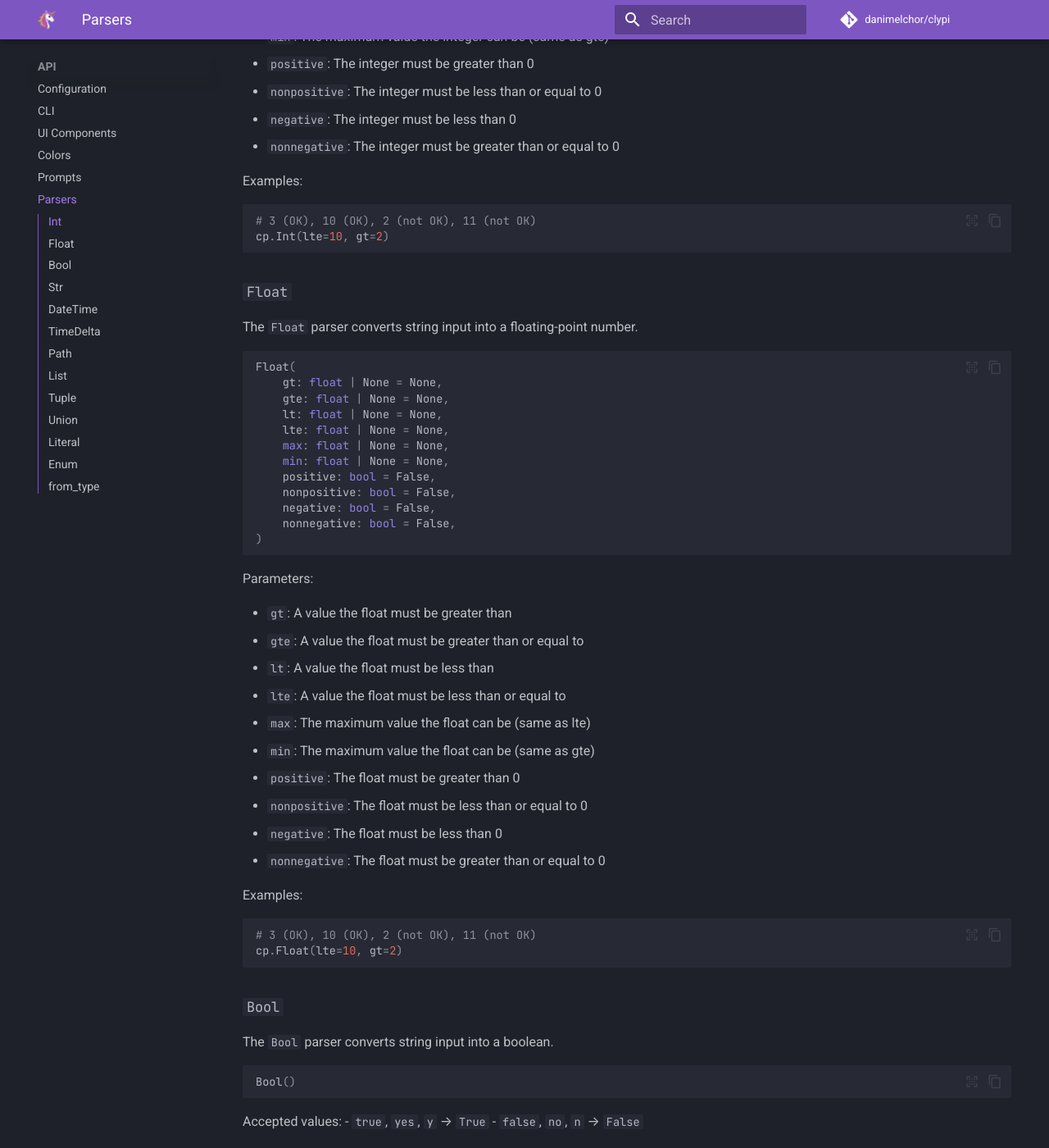
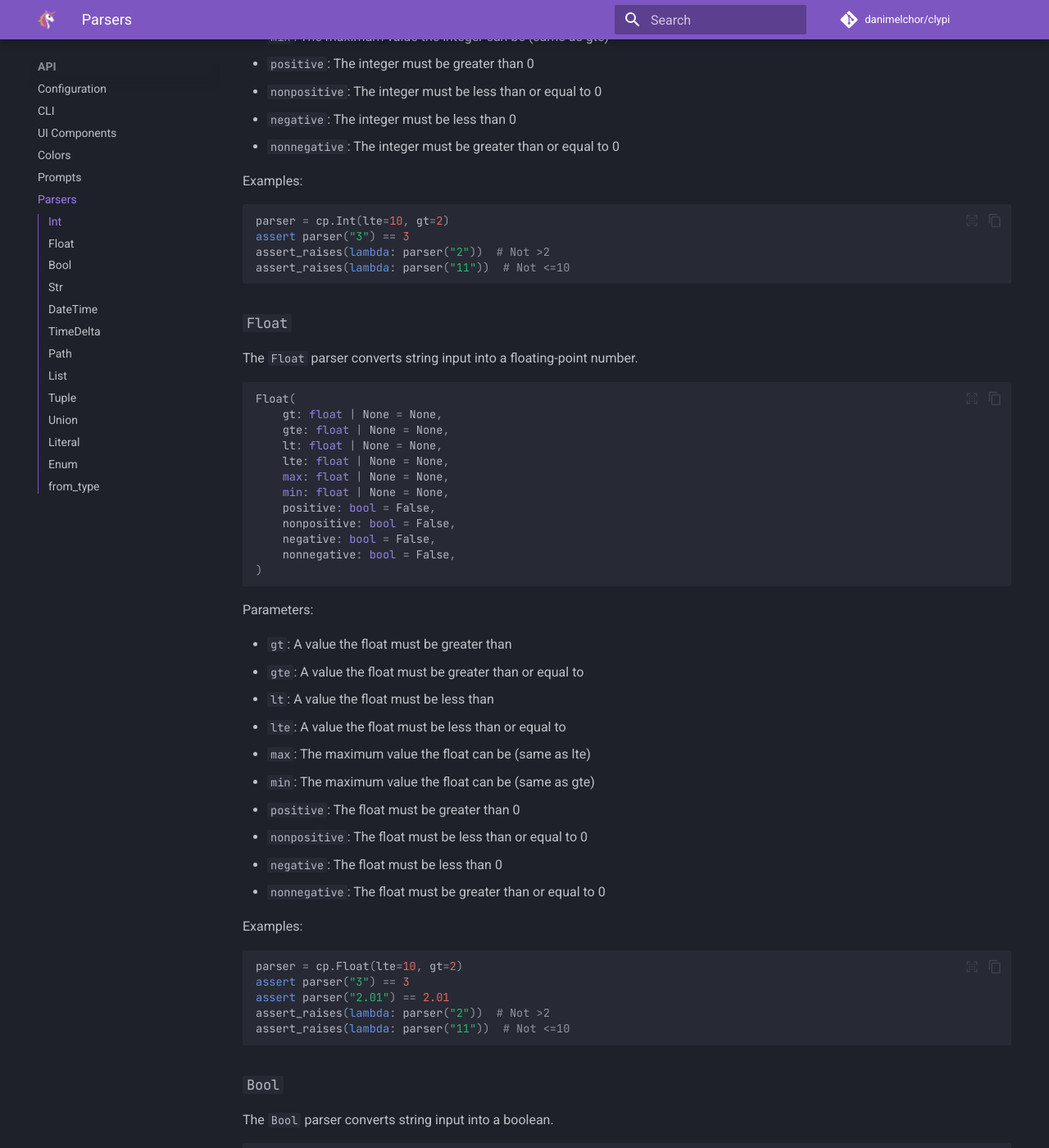
Before and after one commit to danimelchor/clypi, an MkDocs documentation site: the page built from docs/api/parsers.md, in a window 1280 px wide and 1400 px high, scrolled down 893 px. Shown: the whole window at 82% size. Built offline with MkDocs 1.6.1 and Material for MkDocs 9.7.7, drawn with Linux system fonts in a browser that asks for light colours; comment, search, counter and statistics services are not loaded; some of the changed text lies outside the part shown.

Commit message:
parse literal

````diff
--- a/docs/api/parsers.md
+++ b/docs/api/parsers.md
@@ -38,8 +38,10 @@
 Examples:
 <!-- mdtest -->
 ```python
-# 3 (OK), 10 (OK), 2 (not OK), 11 (not OK)
-cp.Int(lte=10, gt=2)
+parser = cp.Int(lte=10, gt=2)
+assert parser("3") == 3
+assert_raises(lambda: parser("2"))  # Not >2
+assert_raises(lambda: parser("11"))  # Not <=10
 ```
 
 ### `Float`
@@ -76,8 +78,11 @@
 Examples:
 <!-- mdtest -->
 ```python
-# 3 (OK), 10 (OK), 2 (not OK), 11 (not OK)
-cp.Float(lte=10, gt=2)
+parser = cp.Float(lte=10, gt=2)
+assert parser("3") == 3
+assert parser("2.01") == 2.01
+assert_raises(lambda: parser("2"))  # Not >2
+assert_raises(lambda: parser("11"))  # Not <=10
 ```
 
 ### `Bool`
@@ -91,6 +96,15 @@
 Accepted values:
 - `true`, `yes`, `y` → `True`
 - `false`, `no`, `n` → `False`
+
+
+Examples:
+<!-- mdtest -->
+```python
+parser = cp.Bool()
+assert parser("y") is True
+assert parser("NO") is False
+```
 
 ### `Str`
 
@@ -121,7 +135,11 @@
 
 <!-- mdtest -->
 ```python
-cp.Str(regex=r"[a-z]([0-9])", regex_group=1) # f1 -> 1
+parser = cp.Str(regex=r"[a-z]([0-9]+)", regex_group=1)
+assert parser("f1") == "1"
+assert parser("f123") == "123"
+assert_raises(lambda: parser("123f"))
+assert_raises(lambda: parser("f"))
 ```
 
 ### `DateTime`
@@ -161,8 +179,10 @@
 Examples:
 <!-- mdtest -->
 ```python
-# 1 day (OK), 2 weeks (OK), 1 second (not OK)
-cp.TimeDelta(gte=timedelta(days=1))
+parser = cp.TimeDelta(gte=timedelta(days=1))
+assert parser("1 day") == timedelta(days=1)
+assert parser("1w") == timedelta(weeks=1)
+assert_raises(lambda: parser("23h")) # Under 1 day
 ```
 
 Supported time units:
@@ -281,7 +301,10 @@
 Examples:
 <!-- mdtest -->
 ```python
-cp.Literal(1, "foo")
+parser = cp.Literal(1, "foo")
+assert parser("1") == 1
+assert parser("foo") == "foo"
+assert_raises(lambda: parser("bar"))
 ```
 
 ### `Enum`
@@ -299,7 +322,10 @@
     RED = 1
     BLUE = 2
 
-cp.Enum(Color)
+parser = cp.Enum(Color)
+assert parser("red") == Color.RED
+assert parser("blue") == Color.BLUE
+assert_raises(lambda: parser("green"))
 ```
 
 ### `from_type`
````
Also changed, not shown: 3 other files.
